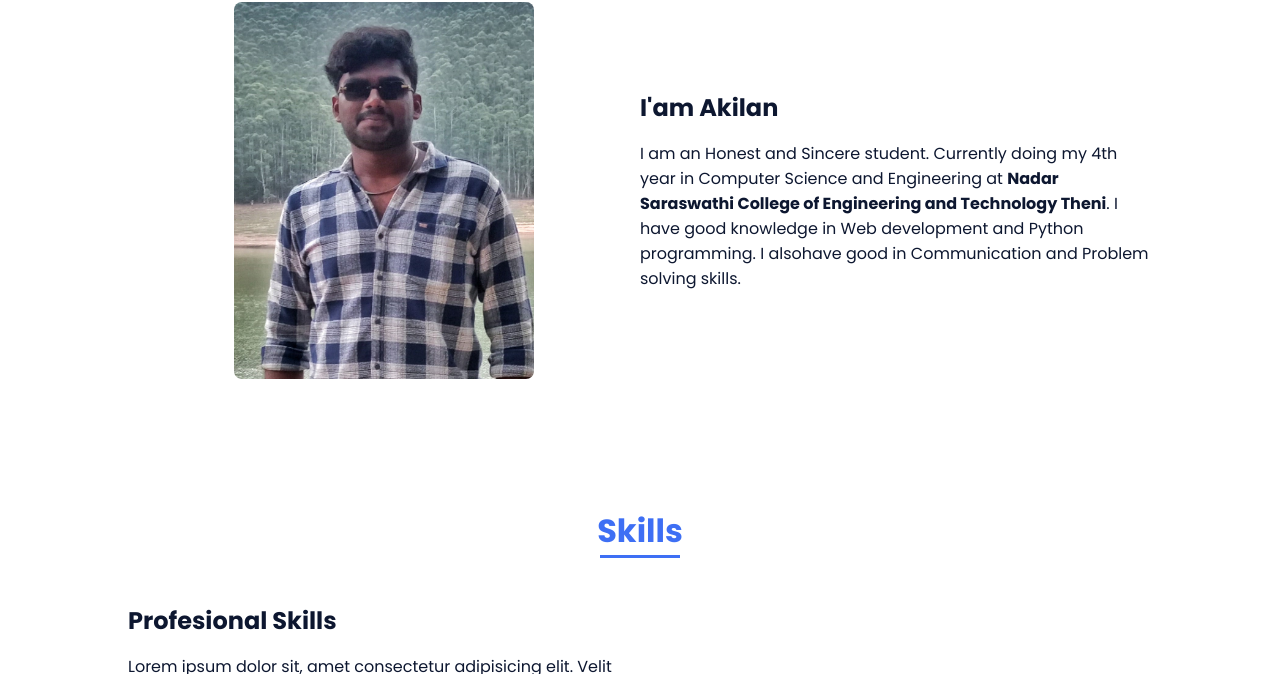
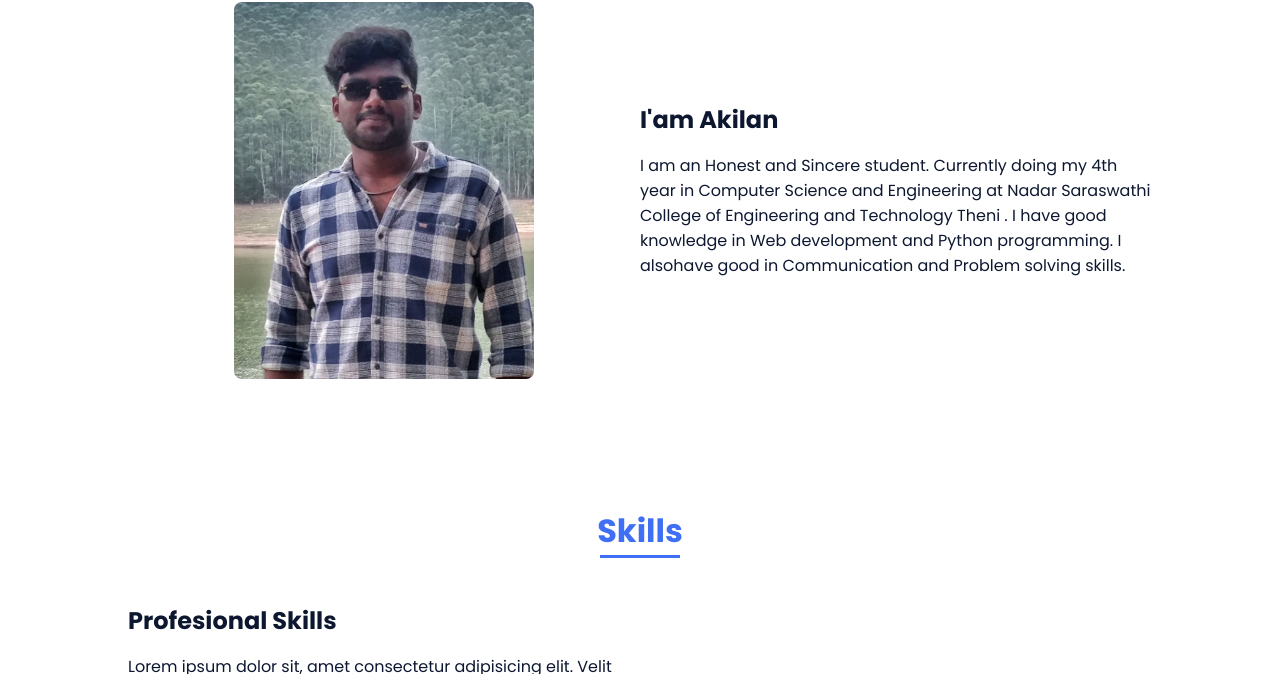
Before and after one commit to 20akilan/portfolio, a plain HTML site: page Akilan portfolio/akilan-portfolio/index.html in a window 1280 px wide. Shown: the part 897-1571 px from the top of the page. Drawn offline with nearby package versions, Linux system fonts and the light colour scheme.

Commit message:
Update index.html

```diff
--- a/Akilan portfolio/akilan-portfolio/index.html
+++ b/Akilan portfolio/akilan-portfolio/index.html
@@ -74,7 +74,7 @@
 
                     <div>
                         <h2 class="about__subtitle">I'am Akilan</h2>
-                        <p class="about__text"> I am an Honest and Sincere student. Currently doing my 4th year in Computer Science and Engineering at <strong>Nadar Saraswathi College of Engineering and Technology Theni</strong>. I have good knowledge in Web development and Python programming. I alsohave good in Communication and Problem solving skills. </p>
+                        <p class="about__text"> I am an Honest and Sincere student. Currently doing my 4th year in Computer Science and Engineering at Nadar Saraswathi College of Engineering and Technology Theni . I have good knowledge in Web development and Python programming. I alsohave good in Communication and Problem solving skills. </p>
                     </div>
                 </div>
             </section>
```
